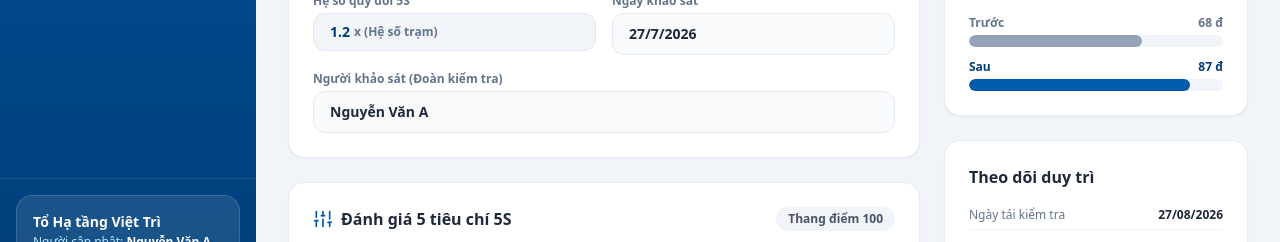
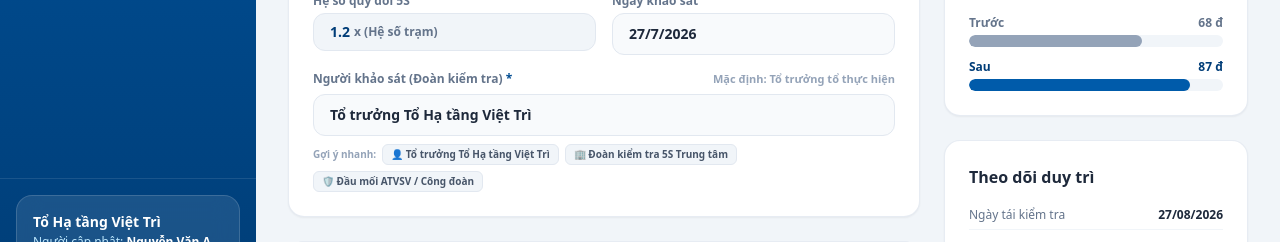
Before and after one commit to ttkdvp-prog/nhatram5s, a React (Vite) app: page / in a window 1280 px wide. Both pictures are taken after a click on the button "Khảo sát 5S". Shown: the part 517-759 px from the top of the page. Built offline with nearby package versions, Linux system fonts and the light colour scheme; no server answers.

Commit message:
Update: Default surveyor to Team Leader of selected To Ha Tang with quick presets in SurveyFormView

```diff
--- a/src/components/SurveyFormView.tsx
+++ b/src/components/SurveyFormView.tsx
@@ -26,7 +26,7 @@ import {
 import { toLh3Url, extractDriveFileId, isDriveOrLh3Url, compressImageFile, safeLocalStorageSet } from '../utils/imageHelper';
 import { uploadImageToGoogleDrive } from '../services/api';
 import { ImageLightbox, LightboxPhoto } from './ImageLightbox';
-import { CANONICAL_ORGS } from '../data/initialData';
+import { CANONICAL_ORGS, getDefaultSurveyor } from '../data/initialData';
 import { SearchableCombobox } from './SearchableCombobox';
 
 interface SurveyFormViewProps {
@@ -78,7 +78,9 @@ export const SurveyFormView: React.FC<SurveyFormViewProps> = ({
     return defaultStation.nguoi_phu_trach || '';
   });
   const [surveyDate, setSurveyDate] = useState(initialRecord?.ngay_khao_sat || new Date().toLocaleDateString('vi-VN'));
-  const [surveyor, setSurveyor] = useState(initialRecord?.nguoi_khao_sat || 'Nguyễn Văn A');
+  const [surveyor, setSurveyor] = useState(
+    initialRecord?.nguoi_khao_sat || getDefaultSurveyor(initialRecord?.to_ha_tang || defaultStation.to_ha_tang)
+  );
 
   // 5S Score Inputs
   const [s1Before, setS1Before] = useState<number>(initialRecord?.s1_truoc ?? 12);
@@ -250,6 +252,10 @@ export const SurveyFormView: React.FC<SurveyFormViewProps> = ({
     const cleanOrg = newOrg.replace('Tổ Hạ tầng ', '').trim();
     setToHaTang(cleanOrg);
 
+    // Tự động gán mặc định tên Tổ trưởng của tổ được chọn
+    const defaultLeader = getDefaultSurveyor(newOrg);
+    setSurveyor(defaultLeader);
+
     const stInOrg = stations.filter(
       (s) => !cleanOrg || cleanOrg === 'Tất cả' || s.to_ha_tang.includes(cleanOrg)
     );
@@ -312,8 +318,11 @@ export const SurveyFormView: React.FC<SurveyFormViewProps> = ({
     setSelectedStationCode(st.ma_nha_tram);
     setSelectedStationName(st.ten_nha_tram);
     setToHaTang(st.to_ha_tang.replace('Tổ Hạ tầng ', ''));
+    if (st.nguoi_phu_trach) {
+      setSelectedManager(st.nguoi_phu_trach);
+    }
     setSurveyDate(new Date().toLocaleDateString('vi-VN'));
-    setSurveyor('Nguyễn Văn A');
+    setSurveyor(getDefaultSurveyor(st.to_ha_tang));
     setS1Before(0);
     setS2Before(0);
     setS3Before(0);
@@ -660,15 +669,47 @@ export const SurveyFormView: React.FC<SurveyFormViewProps> = ({
               </div>
 
               {/* 7. Người khảo sát */}
-              <div className="sm:col-span-2">
-                <label className="block text-xs font-semibold text-slate-500 mb-1">Người khảo sát (Đoàn kiểm tra)</label>
+              <div className="sm:col-span-2 space-y-1.5">
+                <div className="flex items-center justify-between">
+                  <label className="block text-xs font-semibold text-slate-500">
+                    Người khảo sát (Đoàn kiểm tra) <span className="text-vnpt-600 font-bold">*</span>
+                  </label>
+                  <span className="text-[11px] font-semibold text-slate-400">
+                    Mặc định: Tổ trưởng tổ thực hiện
+                  </span>
+                </div>
                 <input
                   type="text"
                   value={surveyor}
                   onChange={(e) => setSurveyor(e.target.value)}
-                  placeholder="Nhập tên người khảo sát..."
-                  className="w-full px-4 py-2.5 bg-slate-50 border border-slate-200 rounded-xl font-semibold text-slate-800 focus:outline-none focus:ring-2 focus:ring-vnpt-500 text-sm"
+                  placeholder="Nhập tên người khảo sát hoặc chọn gợi ý..."
+                  className="w-full px-4 py-2.5 bg-slate-50 border border-slate-200 rounded-xl font-bold text-slate-800 focus:outline-none focus:ring-2 focus:ring-vnpt-500 text-sm"
                 />
+                {/* Gợi ý nhanh 1 chạm */}
+                <div className="flex flex-wrap items-center gap-1.5 pt-0.5">
+                  <span className="text-[10px] font-semibold text-slate-400">Gợi ý nhanh:</span>
+                  <button
+                    type="button"
+                    onClick={() => setSurveyor(getDefaultSurveyor(toHaTang))}
+                    className="px-2 py-0.5 bg-slate-100 hover:bg-blue-50 hover:text-vnpt-700 text-slate-600 rounded-md text-[10px] font-bold border border-slate-200 transition-colors cursor-pointer"
+                  >
+                    👤 {getDefaultSurveyor(toHaTang)}
+                  </button>
+                  <button
+                    type="button"
+                    onClick={() => setSurveyor('Đoàn kiểm tra 5S Trung tâm')}
+                    className="px-2 py-0.5 bg-slate-100 hover:bg-blue-50 hover:text-vnpt-700 text-slate-600 rounded-md text-[10px] font-bold border border-slate-200 transition-colors cursor-pointer"
+                  >
+                    🏢 Đoàn kiểm tra 5S Trung tâm
+                  </button>
+                  <button
+                    type="button"
+                    onClick={() => setSurveyor('Đầu mối ATVSV / Công đoàn')}
+                    className="px-2 py-0.5 bg-slate-100 hover:bg-blue-50 hover:text-vnpt-700 text-slate-600 rounded-md text-[10px] font-bold border border-slate-200 transition-colors cursor-pointer"
+                  >
+                    🛡️ Đầu mối ATVSV / Công đoàn
+                  </button>
+                </div>
               </div>
             </div>
           </div>
--- a/src/data/initialData.ts
+++ b/src/data/initialData.ts
@@ -19,6 +19,12 @@ export const CANONICAL_ORGS = [
   'Tổ Hạ tầng Lương Sơn',
   'Tổ Hạ tầng Tân Lạc'
 ];
+
+export const getDefaultSurveyor = (toHaTang?: string): string => {
+  if (!toHaTang || toHaTang === 'Tất cả') return 'Tổ trưởng Tổ Hạ tầng Việt Trì';
+  const clean = toHaTang.replace('Tổ Hạ tầng ', '').trim();
+  return `Tổ trưởng Tổ Hạ tầng ${clean}`;
+};
 
 export const INITIAL_ORG_SCORES: OrgScoreSummary[] = [
   { to_ha_tang: 'Việt Trì', scoreBefore: 73, scoreAfter: 91 },
```
